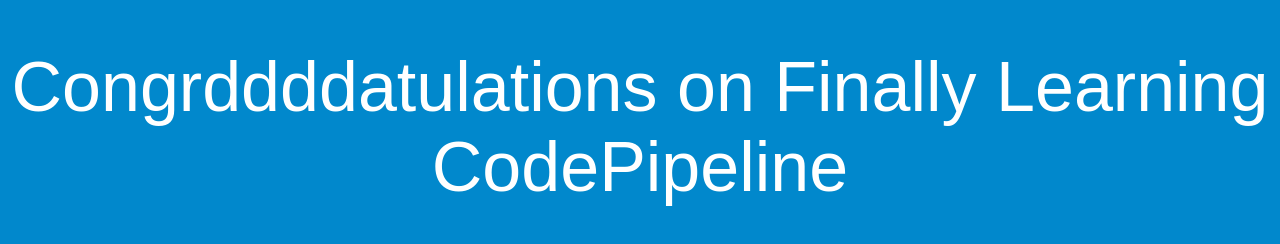
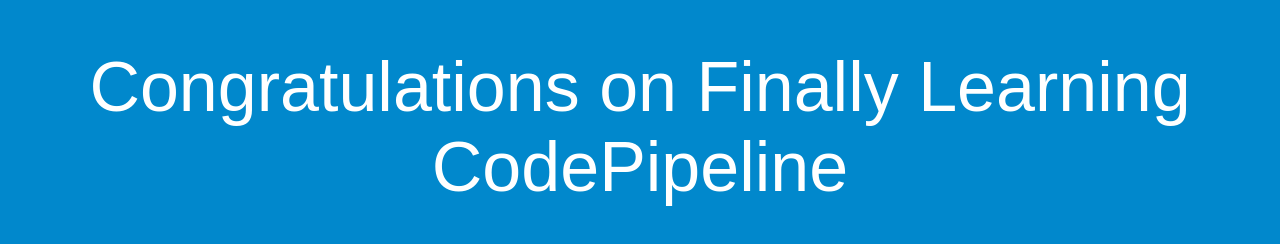
Before and after one commit to Anikasel/caltechcicddemo, a plain HTML site: page index.html in a window 1280 px wide. Drawn offline with Linux system fonts and the light colour scheme.

Commit message:
third commit

```diff
--- a/index.html
+++ b/index.html
@@ -26,7 +26,7 @@
 </head>
 <body>
   <div align="center">
-    <h1>Congrddddatulations on Finally Learning CodePipeline</h1>
+    <h1>Congratulations on Finally Learning CodePipeline</h1>
   </div>
 </body>
 </html>
```
